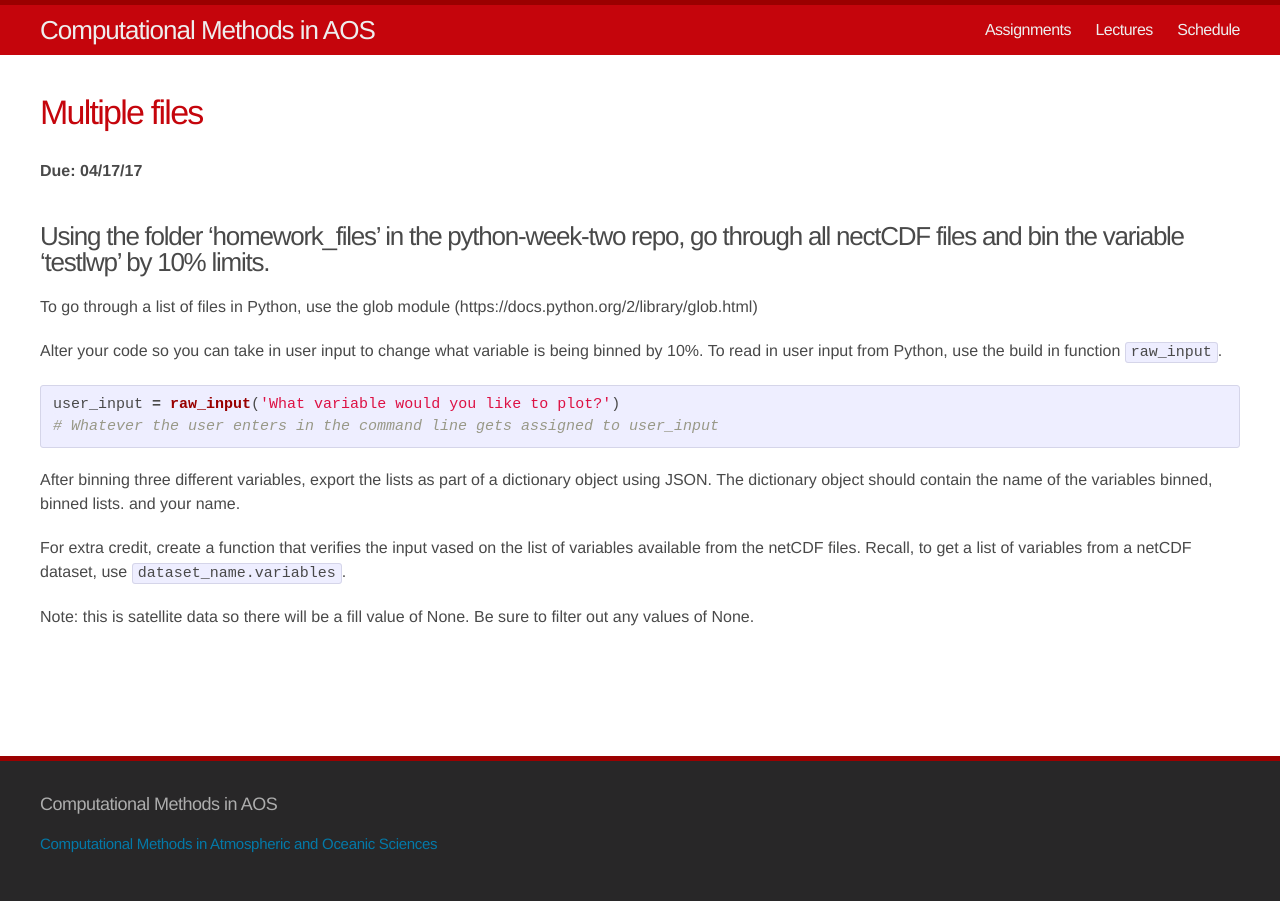
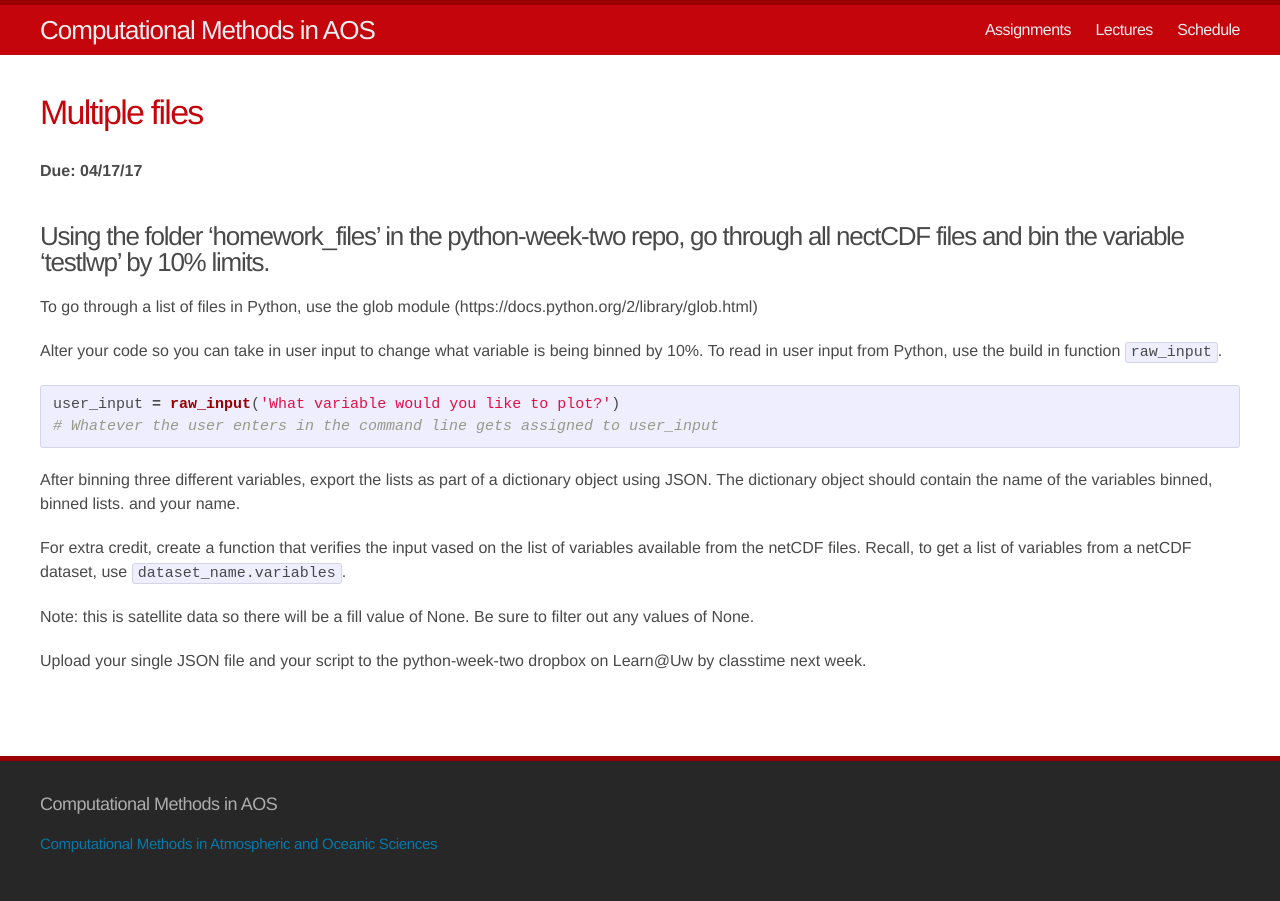
Before and after one commit to AOS573-2017/aos573-2017.github.io, a Jekyll site: the page built from _assignments/011-2-python.md, in a window 1280 px wide. Built offline with Jekyll 4.4.1, drawn with Linux system fonts in a browser that asks for light colours.

Commit message:
added a bit more to do

```diff
--- a/_assignments/011-2-python.md
+++ b/_assignments/011-2-python.md
@@ -20,4 +20,6 @@ After binning three different variables, export the lists as part of a dictionar
 
 For extra credit, create a function that verifies the input vased on the list of variables available from the netCDF files.  Recall, to get a list of variables from a netCDF dataset, use  ``dataset_name.variables``.
 
- Note: this is satellite data so there will be a fill value of None.  Be sure to filter out any values of None.
+Note: this is satellite data so there will be a fill value of None.  Be sure to filter out any values of None.
+
+Upload your single JSON file and your script to the python-week-two dropbox on Learn@Uw by classtime next week.
```
